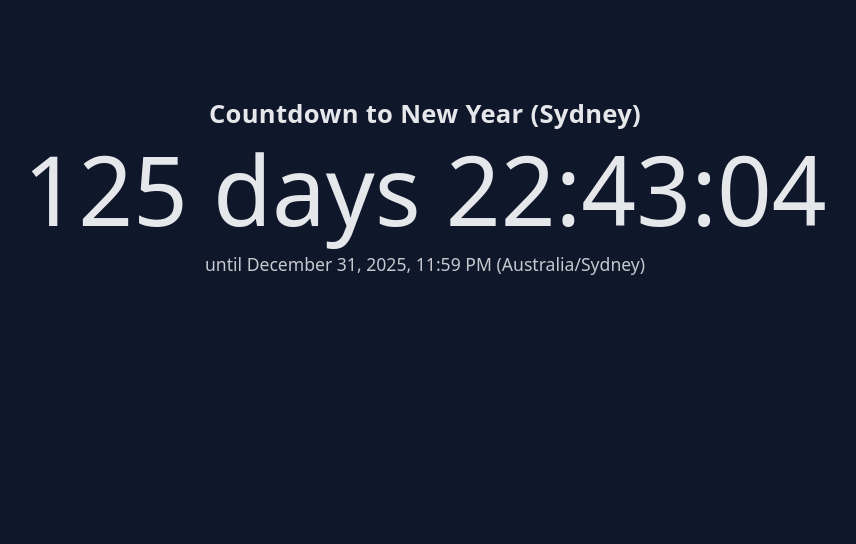
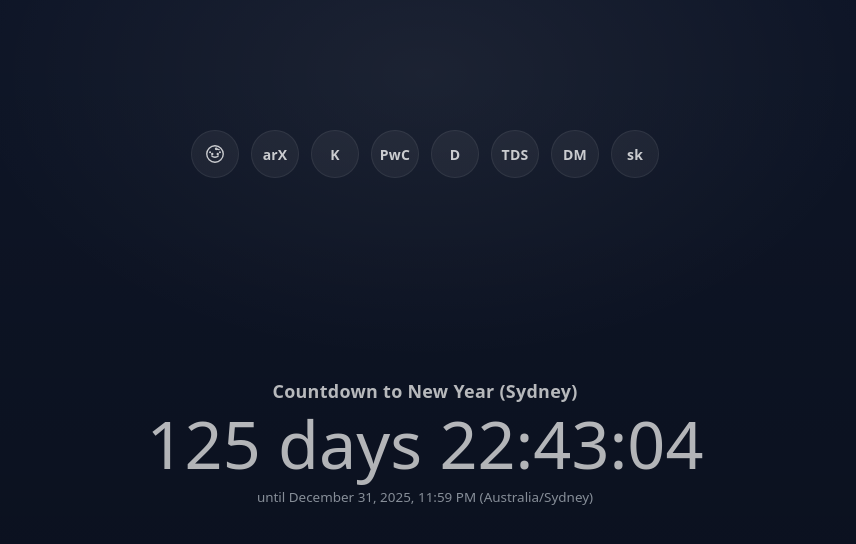
Before and after one commit to hariSreedeth01/countDownURL, a plain HTML site: page index.html in a window 1280 px wide. Shown: the part 246-790 px from the top of the page, without its empty margins (215-1071 px from the left). Drawn offline with Linux system fonts and the light colour scheme.

Commit message:
Update index.html

```diff
--- a/index.html
+++ b/index.html
@@ -5,23 +5,104 @@
 <meta name="viewport" content="width=device-width,initial-scale=1" />
 <title>Countdown – Sydney</title>
 <style>
-  html,body{height:100%;margin:0;font-family:system-ui,-apple-system,Segoe UI,Roboto,Arial,sans-serif;background:#0f172a;color:#e5e7eb}
-  .wrap{height:100%;display:grid;place-items:center;text-align:center;padding:2rem}
-  h1{margin:0 0 .5rem;font-size:clamp(1.2rem,2vw,1.6rem);font-weight:700;letter-spacing:.3px}
-  #timer{font-variant-numeric:tabular-nums;font-size:clamp(2rem,8vw,6rem);line-height:1.05}
-  #sub{opacity:.85;margin-top:.75rem;font-size:clamp(.9rem,1.5vw,1.1rem)}
+  :root{
+    /* ↓ change this to 0.7, 0.9, 1.1 etc. to scale all three lines equally */
+    --scale: 0.80;
+    --bg1:#0f172a; --fg:#e5e7eb; --muted:#cbd5e1; --accent:#60a5fa;
+    --dockSize: 46px; --dockGap: 12px;
+  }
+  html,body{height:100%;margin:0;background:var(--bg1);color:var(--fg);font-family:system-ui,-apple-system,"Segoe UI",Roboto,Arial,sans-serif}
+  .stage{position:relative;height:100vh;overflow:hidden}
+
+  /* Middle icon dock */
+  .dock{
+    position:absolute;left:50%;top:50%;transform:translate(-50%,-50%);
+    display:flex;gap:var(--dockGap);flex-wrap:wrap;justify-content:center
+  }
+  .dock a{
+    width:var(--dockSize);height:var(--dockSize);display:inline-grid;place-items:center;
+    border-radius:999px;text-decoration:none;color:var(--fg);
+    background:rgba(255,255,255,0.06); border:1px solid rgba(255,255,255,0.08);
+    font-size:14px; font-weight:700; letter-spacing:.2px;
+    transition:transform .12s ease, background .12s ease, border-color .12s ease;
+  }
+  .dock a:hover{transform:translateY(-2px);background:rgba(255,255,255,0.1);border-color:rgba(255,255,255,0.2)}
+  .dock a svg{width:22px;height:22px;display:block}
+
+  /* Lower-center text block */
+  .footer{
+    position:absolute;left:50%;bottom:6vh;transform:translateX(-50%);text-align:center;padding:0 1.25rem;
+  }
+  h1{
+    margin:0 0 .4rem;
+    font-weight:700;letter-spacing:.3px;
+    font-size:calc(var(--scale) * clamp(1.0rem, 2.2vw, 1.4rem));
+  }
+  #timer{
+    font-variant-numeric:tabular-nums;
+    line-height:1.05;margin:0;
+    font-size:calc(var(--scale) * clamp(1.8rem, 7.2vw, 5.2rem));
+  }
+  #sub{
+    opacity:.85;margin-top:.55rem;
+    font-size:calc(var(--scale) * clamp(.85rem, 1.4vw, 1.05rem));
+    color:var(--muted)
+  }
+
+  /* Optional subtle vignette */
+  .vignette{position:absolute;inset:0;
+    background:
+      radial-gradient(60% 60% at 50% 40%, rgba(255,255,255,0.06), transparent 60%),
+      linear-gradient(180deg, rgba(0,0,0,0) 0%, rgba(0,0,0,.25) 100%);
+    pointer-events:none;
+  }
 </style>
 </head>
 <body>
-  <div class="wrap">
-    <div>
+  <div class="stage">
+    <!-- Middle favorites dock -->
+    <nav class="dock" aria-label="Favorite links">
+      <!-- Reddit (simple inline SVG) -->
+      <a href="https://www.reddit.com/" target="_blank" rel="noopener" title="Reddit" aria-label="Reddit">
+        <svg viewBox="0 0 24 24" fill="none" aria-hidden="true">
+          <circle cx="12" cy="12" r="9" stroke="currentColor" stroke-width="1.5"/>
+          <circle cx="9" cy="12" r="1.3" fill="currentColor"/>
+          <circle cx="15" cy="12" r="1.3" fill="currentColor"/>
+          <path d="M8.5 14.2c.9.9 2.1 1.3 3.5 1.3s2.6-.4 3.5-1.3" stroke="currentColor" stroke-width="1.5" stroke-linecap="round"/>
+          <circle cx="17.4" cy="10.2" r="1.1" fill="currentColor"/>
+          <circle cx="6.6" cy="10.2" r="1.1" fill="currentColor"/>
+          <path d="M13.8 6.6l2.7.6" stroke="currentColor" stroke-width="1.5" stroke-linecap="round"/>
+          <circle cx="13.3" cy="6.3" r=".9" stroke="currentColor" stroke-width="1.2" fill="none"/>
+        </svg>
+      </a>
+      <!-- arXiv -->
+      <a href="https://arxiv.org/" target="_blank" rel="noopener" title="arXiv" aria-label="arXiv">arX</a>
+      <!-- Kaggle -->
+      <a href="https://www.kaggle.com/" target="_blank" rel="noopener" title="Kaggle" aria-label="Kaggle">K</a>
+      <!-- Papers with Code -->
+      <a href="https://paperswithcode.com/" target="_blank" rel="noopener" title="Papers with Code" aria-label="Papers with Code">PwC</a>
+      <!-- Distill -->
+      <a href="https://distill.pub/" target="_blank" rel="noopener" title="Distill" aria-label="Distill">D</a>
+      <!-- Towards Data Science -->
+      <a href="https://towardsdatascience.com/" target="_blank" rel="noopener" title="Towards Data Science" aria-label="Towards Data Science">TDS</a>
+      <!-- DeepMind blog -->
+      <a href="https://www.deepmind.com/blog" target="_blank" rel="noopener" title="DeepMind Blog" aria-label="DeepMind">DM</a>
+      <!-- scikit-learn -->
+      <a href="https://scikit-learn.org/stable/whats_new.html" target="_blank" rel="noopener" title="scikit-learn" aria-label="scikit-learn">sk</a>
+    </nav>
+
+    <!-- Lower center countdown -->
+    <footer class="footer">
       <h1>Countdown to New Year (Sydney)</h1>
       <div id="timer" aria-live="polite">…</div>
       <div id="sub">until December 31, 2025, 11:59 PM (Australia/Sydney)</div>
-    </div>
+    </footer>
+
+    <div class="vignette"></div>
   </div>
+
 <script>
-  // Target is *Sydney local time* on that date (AEDT = UTC+11 in late Dec 2025)
+  // Target is Sydney local time on that date (AEDT = UTC+11 in late Dec 2025)
   const target = new Date("2025-12-31T23:59:00+11:00");
 
   const timerEl = document.getElementById("timer");
@@ -31,10 +112,10 @@
     let diff = target - new Date();
     if (diff < 0) diff = 0;
 
-    const days = Math.floor(diff / 86400000);              // 24*60*60*1000
-    const hours = Math.floor((diff % 86400000) / 3600000); // 60*60*1000
-    const mins = Math.floor((diff % 3600000) / 60000);     // 60*1000
-    const secs = Math.floor((diff % 60000) / 1000);
+    const days = Math.floor(diff / 86400000);
+    const hours = Math.floor((diff % 86400000) / 3600000);
+    const mins  = Math.floor((diff % 3600000) / 60000);
+    const secs  = Math.floor((diff % 60000) / 1000);
 
     timerEl.textContent = `${days} days ${pad(hours)}:${pad(mins)}:${pad(secs)}`;
   }
```
